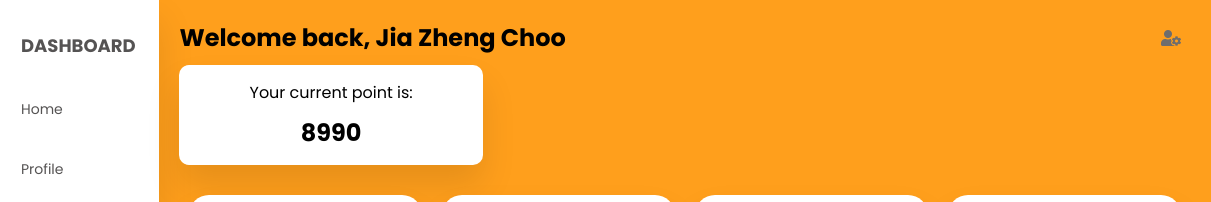
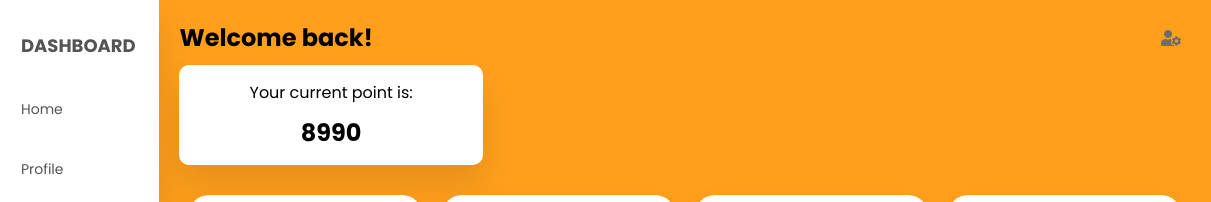
Before and after one commit to jingjie00/Tune4u, a plain HTML site: page public/dashboard.html in a window 1280 px wide. Shown: the top 202 px of the page, 69-1280 px from the left. Drawn offline with Linux system fonts and the light colour scheme; no server answers.

Commit message:
modified:   public/dashboard.html

```diff
--- a/public/dashboard.html
+++ b/public/dashboard.html
@@ -55,7 +55,7 @@
 
     <section class="main">
       <div class="main-top">
-        <h1>Welcome back, Jia Zheng Choo</h1>
+        <h1 id="welcome">Welcome back!</h1>
         <i class="fas fa-user-cog"></i>
       </div>
       <div class="points-box">
```
